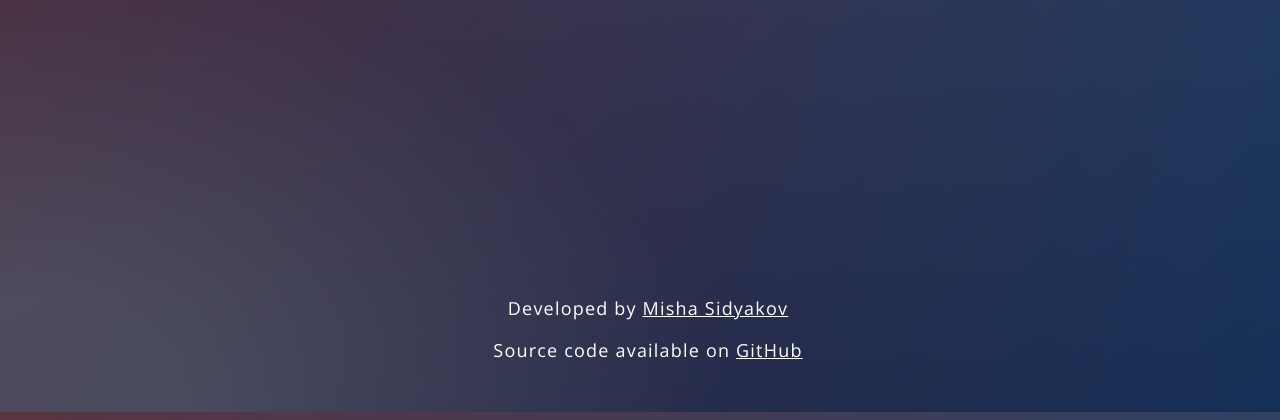
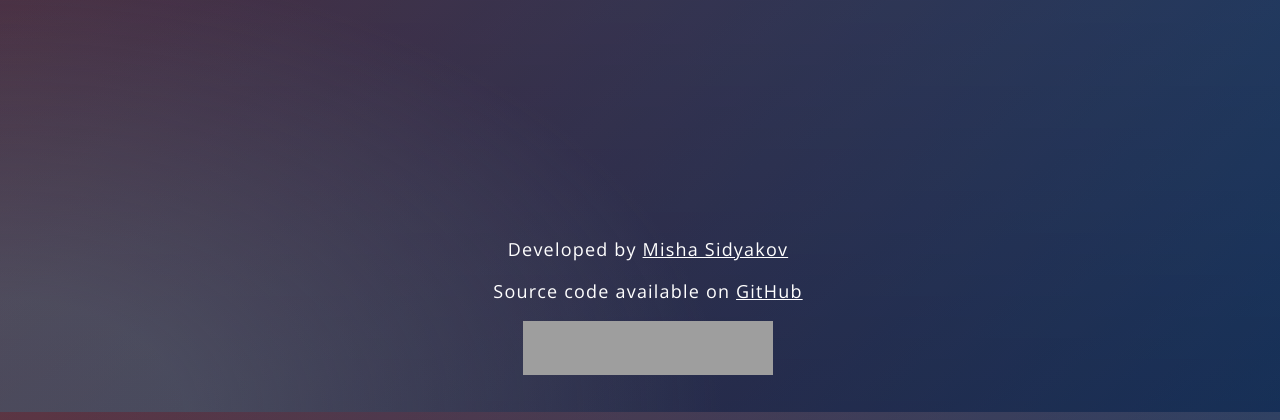
Before and after one commit to misha-pyshark/braille, a Flask app: page / in a window 1280 px wide. Shown: the part 388-808 px from the top of the page. Run offline with Flask 2, Linux system fonts and the light colour scheme; grey boxes are pictures that could not be loaded.

Commit message:
Update index.html

```diff
--- a/templates/index.html
+++ b/templates/index.html
@@ -61,6 +61,7 @@
   <!-- <p>Developed by <a class="link" href="https://www.linkedin.com/in/mikhail-sidyakov/" target="_blank" rel="noopener" aria-label="LinkedIn link">Mikhail Sidyakov</a>. More content: <a class="link" href="https://pyshark.com/" target="_blank" rel="noopener" aria-label="Pyshark link">PYSHARK.COM</a></p> -->
   <p>Developed by <a class="link" href="https://www.linkedin.com/in/mikhail-sidyakov/" target="_blank" rel="noopener" aria-label="LinkedIn link">Misha Sidyakov</a></p>
   <p>Source code available on <a class="link" href="https://www.github.com/misha-pyshark/braille/" target="_blank" rel="noopener" aria-label="GitHub link">GitHub</a></p>
+<a href="https://www.producthunt.com/posts/fastbraille?utm_source=badge-featured&utm_medium=badge&utm_souce=badge-fastbraille" target="_blank"><img src="https://api.producthunt.com/widgets/embed-image/v1/featured.svg?post_id=278619&theme=light" alt="FastBraille - Easily convert English to Braille with integrated API | Product Hunt" style="width: 250px; height: 54px;" width="250" height="54" /></a>
 </footer>
 
 </body>
```
